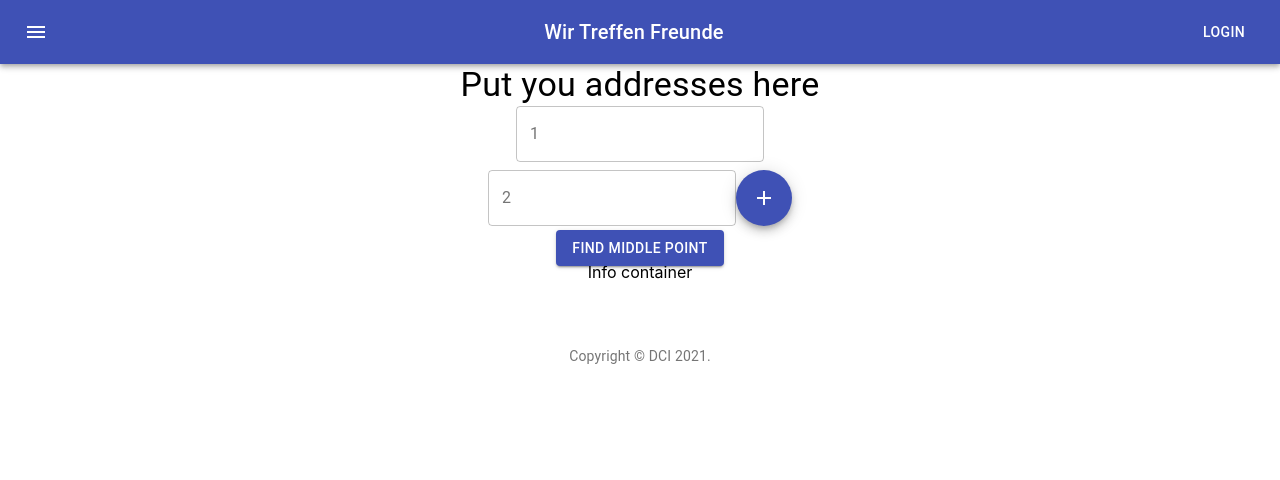
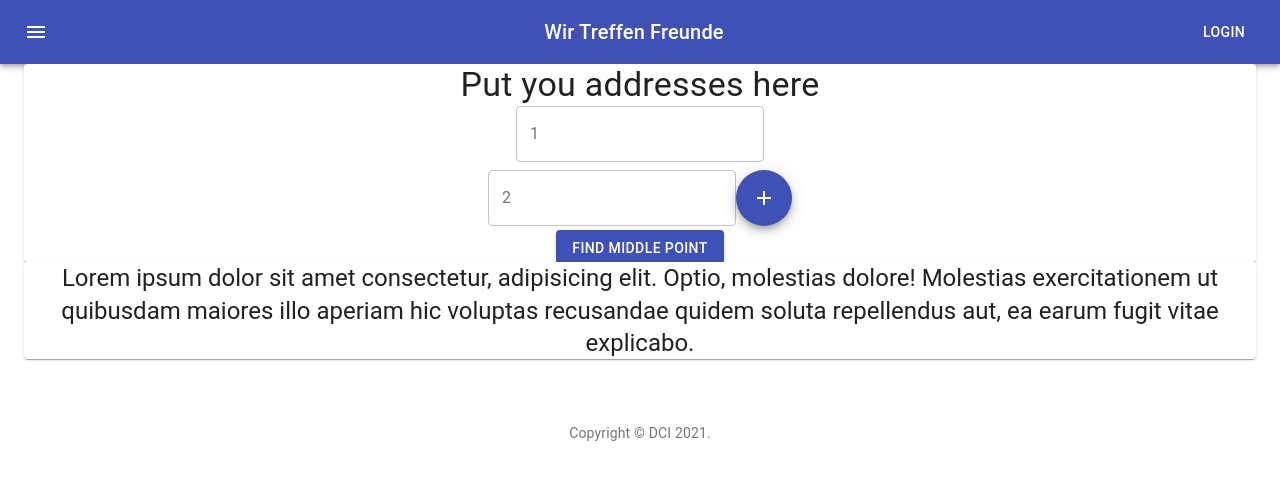
Before and after one commit to wirTreffenFreunde/wtf-frontend, a React (Create React App) app: page / in a window 1280 px wide. Shown: the top 480 px of the page. Built offline with nearby package versions, Linux system fonts and the light colour scheme; no server answers.

Commit message:
add marker to the map

```diff
--- a/src/components/InfoContainer.js
+++ b/src/components/InfoContainer.js
@@ -1,10 +1,21 @@
+import Container from "@material-ui/core/Container";
+import Card from "@material-ui/core/Card";
+import Typography from "@material-ui/core/Typography";
 
 function InfoContainer() {
     return (
-      <div className="InfoContainer">
-        Info container
-      </div>
+        <Container className="InfoContainer">
+            <Card>
+                <Typography variant="h5" component="h3">
+                    Lorem ipsum dolor sit amet consectetur, adipisicing elit.
+                    Optio, molestias dolore! Molestias exercitationem ut
+                    quibusdam maiores illo aperiam hic voluptas recusandae
+                    quidem soluta repellendus aut, ea earum fugit vitae
+                    explicabo.
+                </Typography>
+            </Card>
+        </Container>
     );
-  }
+}
 
-  export default InfoContainer;
+export default InfoContainer;
--- a/src/components/InputContainer.js
+++ b/src/components/InputContainer.js
@@ -1,8 +1,9 @@
-import React, { useState} from "react";
+import React, { useState } from "react";
 import { useHistory } from "react-router-dom";
 import Button from "@material-ui/core/Button";
 import Grid from "@material-ui/core/Grid";
 import Container from "@material-ui/core/Container";
+import Card from "@material-ui/core/Card";
 import Fab from "@material-ui/core/Fab";
 import AddIcon from "@material-ui/icons/Add";
 import { Typography } from "@material-ui/core";
@@ -25,8 +26,13 @@ function InputContainer() {
     return (
         <div className="InputContainer">
             <Container>
+                <Card>
                     <Typography variant="h4">Put you addresses here</Typography>
-                <form className={classes.root} noValidate autoComplete="off">
+                    <form
+                        className={classes.root}
+                        noValidate
+                        autoComplete="off"
+                    >
                         <Grid
                             container
                             direction="column"
@@ -45,7 +51,8 @@ function InputContainer() {
                                         />
 
                                         {inputsArray.length < 5 && // only for 5 person max!
-                                        index === inputsArray.length - 1 && ( // checking the last element to add btn
+                                            index ===
+                                                inputsArray.length - 1 && ( // checking the last element to add btn
                                                 <Fab
                                                     color="primary"
                                                     aria-label="add"
@@ -62,6 +69,7 @@ function InputContainer() {
                             <Grid>
                                 <Button
                                     variant="contained"
+                                    type="submit"
                                     color="primary"
                                     onClick={(e) => {
                                         handleSubmitMiddle(e);
@@ -73,6 +81,7 @@ function InputContainer() {
                             </Grid>
                         </Grid>
                     </form>
+                </Card>
             </Container>
         </div>
     );
--- a/src/components/Nav.js
+++ b/src/components/Nav.js
@@ -1,5 +1,4 @@
 import React from "react";
-import { useHistory } from "react-router-dom";
 
 import { makeStyles } from "@material-ui/core/styles";
 import AppBar from "@material-ui/core/AppBar";
@@ -23,7 +22,6 @@ const useStyles = makeStyles((theme) => ({
 
 function Nav() {
     const classes = useStyles();
-    let history = useHistory();
 
     return (
         <div className={classes.root}>
--- a/src/components/Result.js
+++ b/src/components/Result.js
@@ -1,7 +1,9 @@
-import React, { useRef, useEffect, useState} from "react";
+import React, { useRef, useEffect, useState } from "react";
 import mapboxgl from "!mapbox-gl"; // eslint-disable-line import/no-webpack-loader-syntax
 import { useMapContext } from "../context/map-context";
 import InputContainer from "./InputContainer";
+import Container from "@material-ui/core/Container";
+
 
 mapboxgl.accessToken = process.env.REACT_APP_API_KEY;
 
@@ -23,12 +25,18 @@ function Result() {
                 zoom: zoom,
             });
         }
+        var marker = new mapboxgl.Marker()
+            .setLngLat([lng, lat])
+            .addTo(map.current);
+        map.current.addControl(new mapboxgl.NavigationControl());
     }, [lat, lng]);
 
     return (
         <div>
             <InputContainer />
-            <div ref={mapContainer} className="map-container" />
+            <Container>
+                <div ref={mapContainer} className="map-container" />
+            </Container>
             {/* <p>{middlePoint}</p> */}
         </div>
     );
```
Lines whose indentation alone changed are shown as unchanged.
